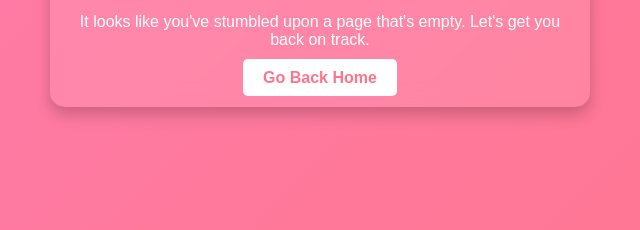
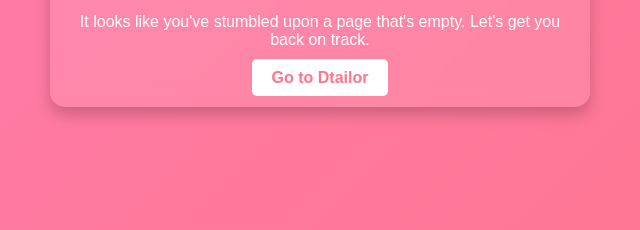
Before and after one commit to Barry2904/Barry2904.github.io, a plain HTML site: page index.html in a window 1280 px wide. Shown: the part 460-690 px from the top of the page, 320-960 px from the left. Drawn offline with Linux system fonts and the light colour scheme.

Commit message:
Update index.html

```diff
--- a/index.html
+++ b/index.html
@@ -462,7 +462,7 @@
     <div class="emoji">🙈</div>
     <h1>Sorry, nothing to see here!</h1>
     <p>It looks like you've stumbled upon a page that's empty. Let's get you back on track.</p>
-    <a class="back-button" href="/">Go Back Home</a>
+    <a class="back-button" href="/dtailor">Go to Dtailor</a>
   </div>
 </body>
 </html>
```
